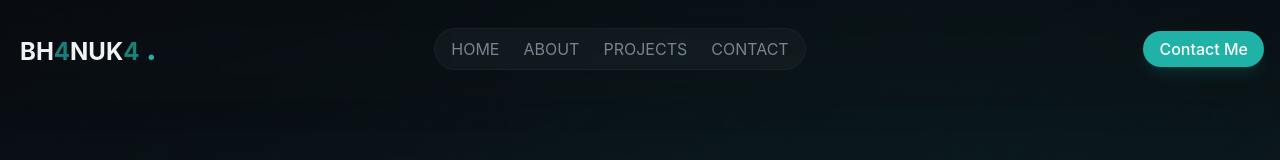
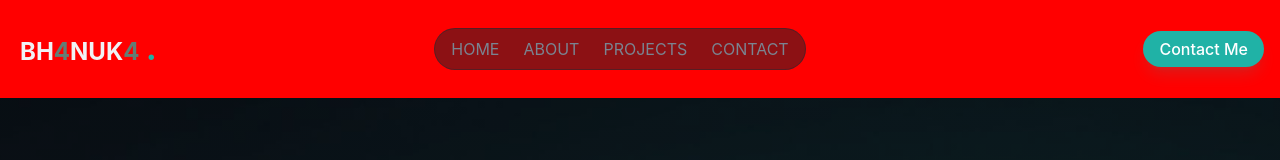
Before and after one commit to BH4NUK4/portfolio, a React app: page / in a window 1280 px wide. Shown: the top 160 px of the page. Built offline with nearby package versions, Linux system fonts and the light colour scheme; the HTML template or start-up script is replaced by a standard one.

Commit message:
test-header

```diff
--- a/src/index.css
+++ b/src/index.css
@@ -58,13 +58,7 @@
   }
 
 .glassheader {
-  background: rgba(15, 20, 24, 0.20);
-  backdrop-filter: blur(15px);
-  -webkit-backdrop-filter: blur(15px);
-
-  border-bottom: 1px solid rgba(15, 20, 24, 0.20);
-
-  box-shadow: 0 4px 30px rgba(0, 0, 0, 0.1);
+  background: red;
 }
 
 
```
